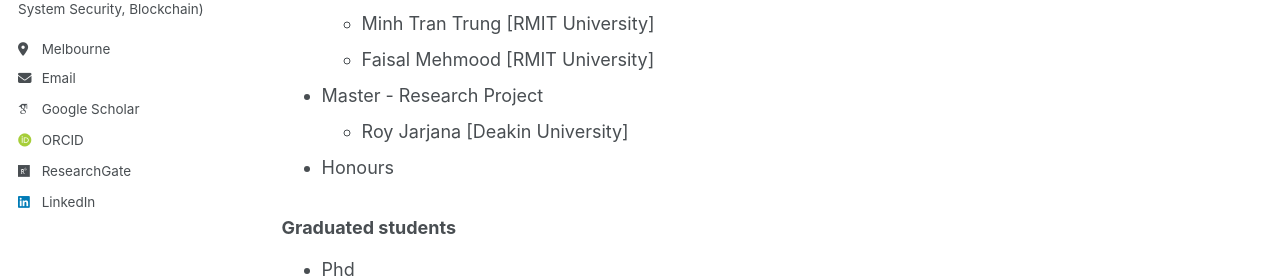
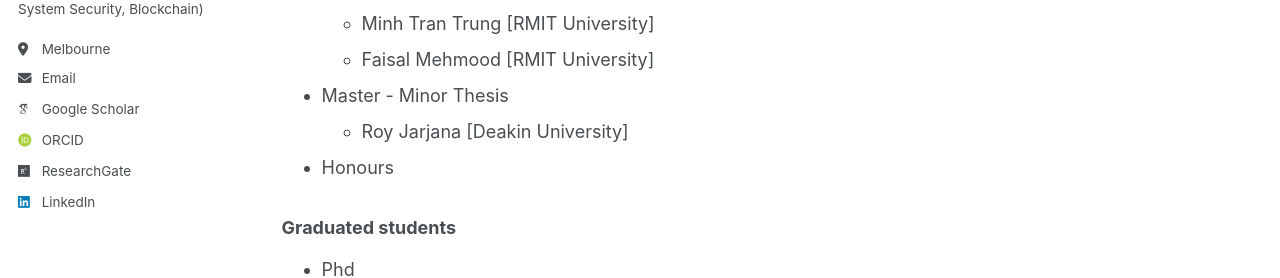
Before and after one commit to Nasrin-Sohrabi/Nasrin-Sohrabi.github.io, a Jekyll site: the page built from _pages/supervisions.html, in a window 1280 px wide and 1233 px high. Shown: the part 344-622 px from the top of the window. Built offline with Jekyll 4.4.1, drawn with Linux system fonts in a browser that asks for light colours; some web fonts are replaced.

Commit message:
updating supervision list

```diff
--- a/_pages/supervisions.html
+++ b/_pages/supervisions.html
@@ -19,7 +19,7 @@ author_profile: true
                 <li> Faisal Mehmood [RMIT University]</li>
                 </ul>
             </li>
-            <li>Master - Research Project
+            <li>Master - Minor Thesis
                 <ul>
                    <li>Roy Jarjana [Deakin University]</li>
                 </ul>
```
